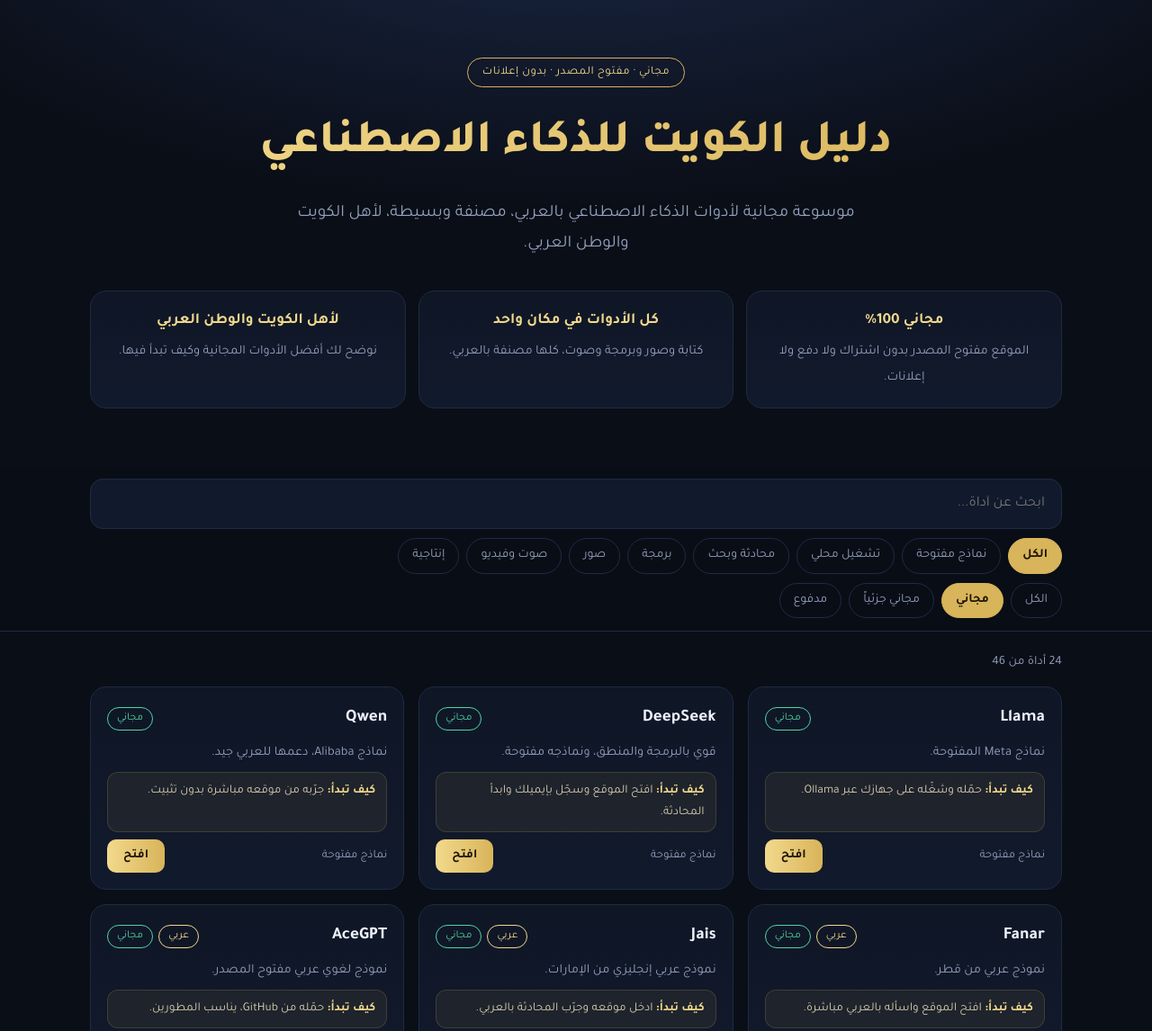
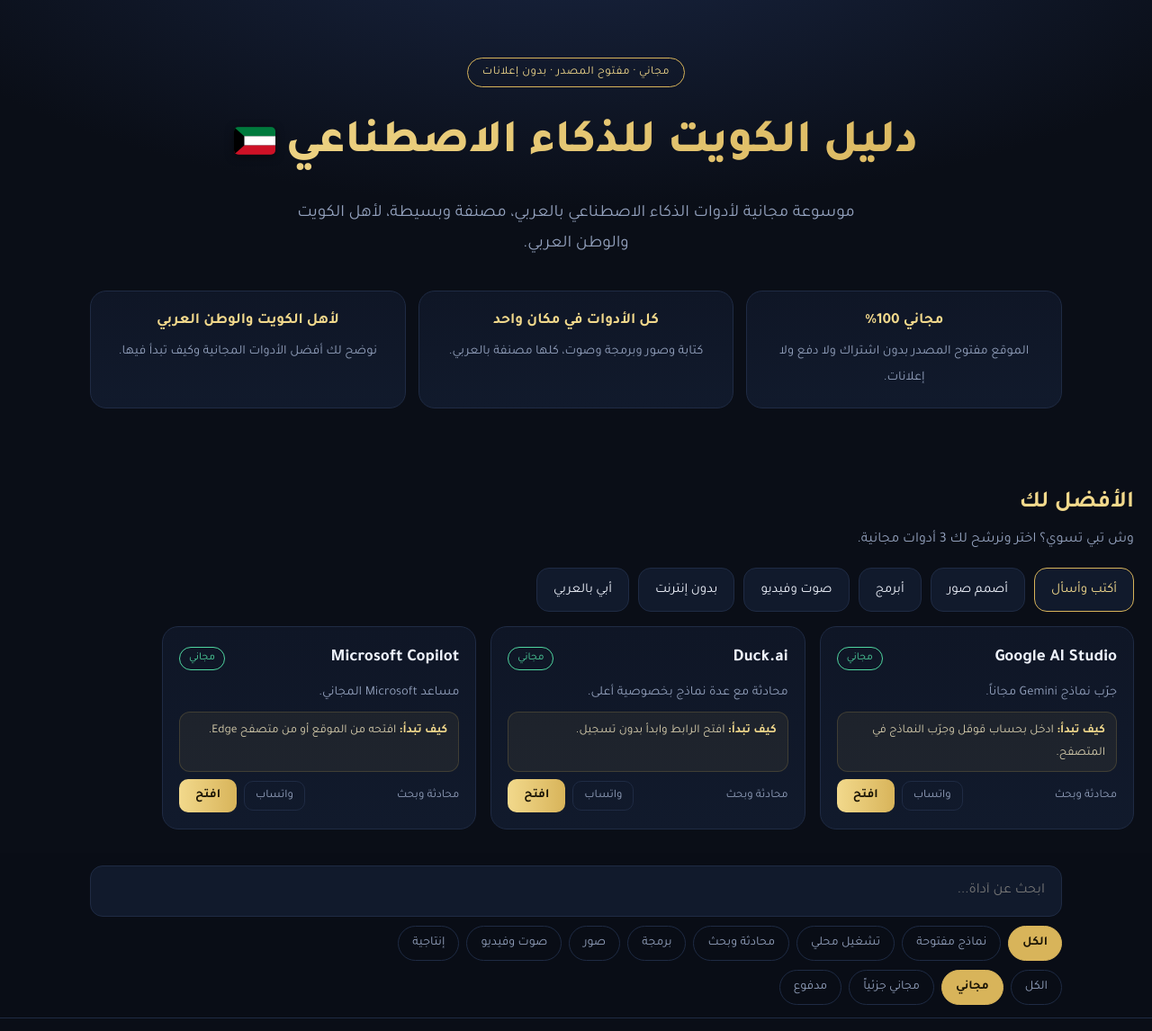
Before and after one commit to 29kuwait/kuwait-ai-directory, a plain HTML site: page index.html in a window 1280 px wide. Shown: the top 1146 px of the page at 90% size. Drawn offline with Linux system fonts and the light colour scheme.

Commit message:
Add new sections and styles to index.html

```diff
--- a/index.html
+++ b/index.html
@@ -18,7 +18,19 @@ header{text-align:center;padding:64px 0 28px}
 .badge{display:inline-block;border:1px solid var(--gold);color:var(--gold2);padding:4px 16px;border-radius:999px;font-size:13px;letter-spacing:.5px;margin-bottom:18px}
 h1{font-size:clamp(30px,6vw,52px);font-weight:800;margin:0 0 12px;background:linear-gradient(90deg,var(--gold2),var(--gold));-webkit-background-clip:text;background-clip:text;color:transparent}
 header p{color:var(--muted);font-size:clamp(16px,2.4vw,19px);margin:0 auto;max-width:620px}
-.goals{display:grid;grid-template-columns:repeat(auto-fit,minmax(240px,1fr));gap:14px;margin:34px 0 10px}
+.flag{width:46px;height:31px;vertical-align:middle;border-radius:5px;margin-inline-start:12px;box-shadow:0 2px 10px rgba(0,0,0,.5)}
+.goals{display:grid;grid-template-columns:repeat(3,1fr);gap:14px;margin:34px 0 10px}
+@media(max-width:760px){.goals{grid-template-columns:1fr}header{padding-top:44px}}
+.sec{margin:44px 0 6px}
+.sec h2{font-size:26px;margin:0 0 4px;color:var(--gold2)}
+.sec p{margin:0 0 16px;color:var(--muted)}
+.picks{display:flex;gap:10px;flex-wrap:wrap;margin-bottom:16px}
+.pick{padding:10px 18px;border-radius:14px;border:1px solid var(--line);background:var(--card);color:var(--text);cursor:pointer;font:inherit;font-size:15px;transition:.15s}
+.pick:hover,.pick.on{border-color:var(--gold);color:var(--gold2)}
+.share{color:var(--muted);font-size:13px;text-decoration:none;border:1px solid var(--line);padding:4px 12px;border-radius:10px}
+.share:hover{color:var(--gold2);border-color:var(--gold)}
+.acts{display:flex;gap:8px;align-items:center}
+.kw{display:grid;grid-template-columns:repeat(auto-fill,minmax(290px,1fr));gap:16px}
 .goal{background:linear-gradient(180deg,var(--bg2),var(--card));border:1px solid var(--line);border-radius:18px;padding:18px 20px}
 .goal b{display:block;color:var(--gold2);font-size:17px;margin-bottom:4px}
 .goal span{color:var(--muted);font-size:14.5px}
@@ -53,7 +65,7 @@ footer a{color:var(--gold2)}
 <div class="wrap">
 <header>
   <span class="badge">مجاني · مفتوح المصدر · بدون إعلانات</span>
-  <h1>دليل الكويت للذكاء الاصطناعي</h1>
+  <h1>دليل الكويت للذكاء الاصطناعي<svg class="flag" viewBox="0 0 30 20" role="img" aria-label="علم الكويت"><rect width="30" height="6.67" fill="#007a3d"/><rect y="6.67" width="30" height="6.66" fill="#fff"/><rect y="13.33" width="30" height="6.67" fill="#ce1126"/><path d="M0 0L7.5 6.67V13.33L0 20Z" fill="#000"/></svg></h1>
   <p>موسوعة مجانية لأدوات الذكاء الاصطناعي بالعربي، مصنفة وبسيطة، لأهل الكويت والوطن العربي.</p>
   <div class="goals">
     <div class="goal"><b>مجاني 100%</b><span>الموقع مفتوح المصدر بدون اشتراك ولا دفع ولا إعلانات.</span></div>
@@ -62,7 +74,13 @@ footer a{color:var(--gold2)}
   </div>
 </header>
 </div>
-<div class="bar"><div class="wrap">
+<div class="wrap sec">
+  <h2>الأفضل لك</h2>
+  <p>وش تبي تسوي؟ اختر ونرشح لك 3 أدوات مجانية.</p>
+  <div class="picks" id="picks"></div>
+  <div class="kw" id="recs"></div>
+</div>
+<div class="bar" id="tools"><div class="wrap">
   <input type="search" id="q" placeholder="ابحث عن أداة..." aria-label="بحث">
   <div class="chips" id="cats"></div>
   <div class="chips" id="prices"></div>
@@ -70,6 +88,11 @@ footer a{color:var(--gold2)}
 <div class="wrap">
   <div class="count" id="count"></div>
   <div class="grid" id="grid"></div>
+</div>
+<div class="wrap sec" id="kuwait">
+  <h2>في الكويت</h2>
+  <p>جهات ومؤسسات كويتية لها علاقة بالذكاء الاصطناعي والتحول الرقمي. (المعلومات من مصادر عامة، وتأكد من المواقع الرسمية.)</p>
+  <div class="kw" id="kwlist" style="padding-bottom:50px"></div>
 </div>
 <footer>
   الأدوات ملك لشركاتها، والدليل للإرشاد فقط. الشروط والأسعار تتغير، تأكد من الموقع الرسمي.<br>
@@ -135,15 +158,36 @@ function chips(el,list,get,set){
   list.forEach(n=>{const b=document.createElement("button");b.className="chip"+(get()===n?" on":"");b.textContent=n;
     b.onclick=()=>{set(n);render()};el.appendChild(b)});
 }
+function cardHTML(t){
+  const wa="https://wa.me/?text="+encodeURIComponent(t[0]+" - "+t[2]+"\nمن دليل الكويت للذكاء الاصطناعي: https://29kuwait.github.io/kuwait-ai-directory/");
+  return `<div class="card"><div class="row"><h3>${esc(t[0])}</h3><div class="tags">${t[6]?'<span class="tag ar">عربي</span>':''}<span class="tag ${P[t[4]][1]}">${P[t[4]][0]}</span></div></div><p>${esc(t[1])}</p><div class="tip"><b>كيف تبدأ:</b> ${esc(t[5])}</div><div class="row"><span class="cat">${esc(t[3])}</span><div class="acts"><a class="share" href="${wa}" target="_blank" rel="noopener">واتساب</a><a class="btn" href="${t[2]}" target="_blank" rel="noopener">افتح</a></div></div></div>`;
+}
+const PICKS={"أكتب وأسأل":["Google AI Studio","Duck.ai","Microsoft Copilot"],"أصمم صور":["ComfyUI","Stable Diffusion","Leonardo AI"],"أبرمج":["DeepSeek","Continue","Google Colab"],"صوت وفيديو":["Whisper","Piper","CapCut"],"بدون إنترنت":["Ollama","LM Studio","Jan"],"أبي بالعربي":["Fanar","Jais","Qwen"]};
+let pick="أكتب وأسأل";
+function renderPicks(){
+  const el=$("picks"); el.innerHTML="";
+  Object.keys(PICKS).forEach(k=>{const b=document.createElement("button");b.className="pick"+(pick===k?" on":"");b.textContent=k;b.onclick=()=>{pick=k;renderPicks()};el.appendChild(b)});
+  $("recs").innerHTML=PICKS[pick].map(n=>T.find(t=>t[0]===n)).filter(Boolean).map(cardHTML).join("");
+}
+const KW=[
+["الجهاز المركزي لتكنولوجيا المعلومات (CAIT)","يقود التحول الرقمي الحكومي في الكويت ويدعم تبني الذكاء الاصطناعي في الجهات العامة.","https://www.cait.gov.kw"],
+["هيئة الاتصالات وتقنية المعلومات (CITRA)","الجهة المنظمة لقطاع الاتصالات وتقنية المعلومات، وأعلنت عن تحديث أنظمة استخدام الذكاء الاصطناعي.","https://www.citra.gov.kw"],
+["جامعة الكويت","أعلنت برنامج علم البيانات والذكاء الاصطناعي لعام 2025-2026.","https://www.ku.edu.kw"],
+["الجامعة الأمريكية في الكويت (AUK)","استضافت منتدى عن تبني الذكاء الاصطناعي في التعليم العالي.","https://www.auk.edu.kw"],
+["معهد الكويت للأبحاث العلمية (KISR)","مؤسسة بحثية وطنية في الكويت.","https://www.kisr.edu.kw"]
+];
+function renderKW(){
+  $("kwlist").innerHTML=KW.map(k=>`<div class="card"><h3>${esc(k[0])}</h3><p style="flex:1">${esc(k[1])}</p><div class="row"><span class="cat">الكويت</span><a class="btn" href="${k[2]}" target="_blank" rel="noopener">الموقع</a></div></div>`).join("");
+}
 function render(){
   chips($("cats"),cats,()=>cat,v=>cat=v);
   chips($("prices"),["الكل","مجاني","مجاني جزئياً","مدفوع"],()=>price,v=>price=v);
   const list=T.filter(t=>(cat==="الكل"||t[3]===cat)&&(price==="الكل"||P[t[4]][0]===price)&&(t[0]+t[1]).toLowerCase().includes(q));
   $("count").textContent=list.length+" أداة من "+T.length;
-  $("grid").innerHTML=list.length?list.map(t=>`<div class="card"><div class="row"><h3>${esc(t[0])}</h3><div class="tags">${t[6]?'<span class="tag ar">عربي</span>':''}<span class="tag ${P[t[4]][1]}">${P[t[4]][0]}</span></div></div><p>${esc(t[1])}</p><div class="tip"><b>كيف تبدأ:</b> ${esc(t[5])}</div><div class="row"><span class="cat">${esc(t[3])}</span><a class="btn" href="${t[2]}" target="_blank" rel="noopener">افتح</a></div></div>`).join(""):'<div class="empty">ما لقينا أداة بهالاسم. افتح Issue ونضيفها.</div>';
+  $("grid").innerHTML=list.length?list.map(cardHTML).join(""):'<div class="empty">ما لقينا أداة بهالاسم. افتح Issue ونضيفها.</div>';
 }
 $("q").oninput=e=>{q=e.target.value.trim().toLowerCase();render()};
-render();
+render();renderPicks();renderKW();
 </script>
 </body>
 </html>
```
